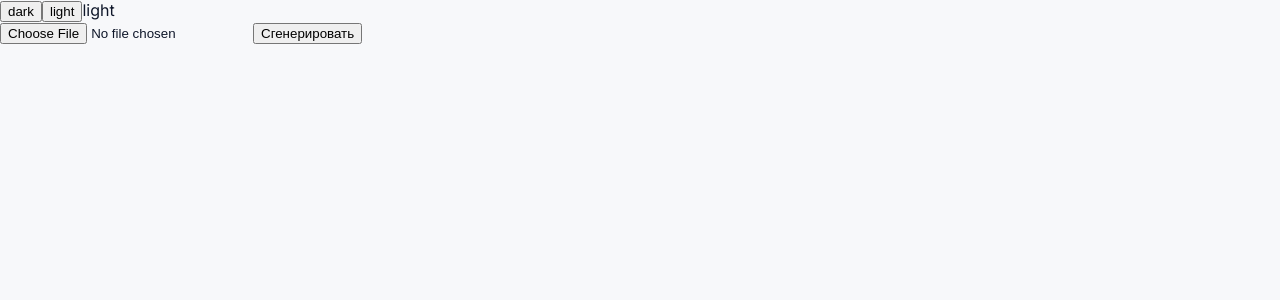
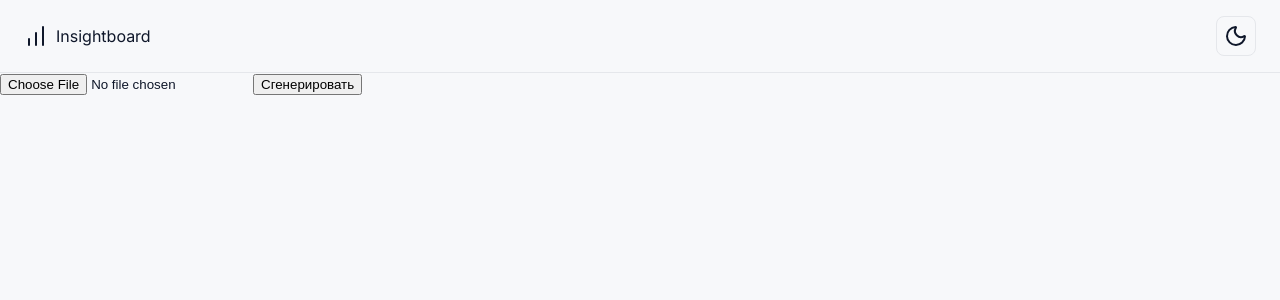
Before and after one commit to MeDi0n/Insightboard, a React (Vite) app in the folder frontend/: page /dashboard/1 in a window 1280 px wide. Shown: the top 300 px of the page. Built offline with nearby package versions, Linux system fonts and the light colour scheme.

Commit message:
add Header component (logo, theme toggle button)
Wire lucide-react icons; export Colors type from useTheme for reuse.

```diff
--- a/frontend/package.json
+++ b/frontend/package.json
@@ -12,6 +12,7 @@
   "dependencies": {
     "@fontsource/inter": "^5.3.0",
     "@tanstack/react-query": "^5.101.2",
+    "lucide-react": "^1.27.0",
     "react": "^19.2.7",
     "react-dom": "^19.2.7",
     "recharts": "^3.10.1"
--- a/frontend/src/App.tsx
+++ b/frontend/src/App.tsx
@@ -1,5 +1,6 @@
 import { useState } from "react";
 import DashboardView from "./components/DashboardView";
+import Header from "./components/Header/Header";
 import UploadForm from "./components/UploadForm";
 import useTheme from "./hooks/useTheme";
 
@@ -9,11 +10,7 @@ function App() {
 
   return (
     <>
-      <header>
-        <button onClick={() => setColorTheme("dark")}>dark</button>
-        <button onClick={() => setColorTheme("light")}>light</button>
-        {colorTheme}
-      </header>
+      <Header colorTheme={colorTheme} setColorTheme={setColorTheme} />
 
       {!jobId ? (
         <UploadForm onCreated={setJobId} />
--- /dev/null
+++ b/frontend/src/components/Header/Header.css
@@ -0,0 +1,26 @@
+.header {
+  display: flex;
+  justify-content: space-between;
+  align-items: center;
+  padding: var(--space-4) var(--space-5);
+  border-bottom: 1px solid var(--color-border);
+}
+
+.logo {
+  display: flex;
+  align-items: center;
+  gap: var(--space-2);
+}
+
+.switch-button {
+  border: 1px solid var(--color-border);
+  border-radius: var(--radius-control);
+  width: 40px;
+  height: 40px;
+  display: flex;
+  justify-content: center;
+  align-items: center;
+  background: transparent;
+  cursor: pointer;
+  color: var(--color-text-primary);
+}
--- /dev/null
+++ b/frontend/src/components/Header/Header.tsx
@@ -0,0 +1,29 @@
+import { ChartNoAxesColumnIncreasing, Moon, Sun } from "lucide-react";
+import type { Dispatch, SetStateAction } from "react";
+import type { Colors } from "../../hooks/useTheme";
+import "./Header.css";
+
+type Props = {
+  colorTheme: Colors;
+  setColorTheme: Dispatch<SetStateAction<Colors>>;
+};
+
+const Header = ({ colorTheme, setColorTheme }: Props) => {
+  const toggleTheme = () => {
+    setColorTheme((prev) => (prev === "light" ? "dark" : "light"));
+  };
+
+  return (
+    <header className="header">
+      <div className="logo">
+        <ChartNoAxesColumnIncreasing />
+        Insightboard
+      </div>
+      <button className="switch-button" onClick={toggleTheme}>
+        {colorTheme === "light" ? <Moon /> : <Sun />}
+      </button>
+    </header>
+  );
+};
+
+export default Header;
--- a/frontend/src/hooks/useTheme.ts
+++ b/frontend/src/hooks/useTheme.ts
@@ -1,9 +1,9 @@
 import { useEffect, useState } from "react";
 
-type Сolors = "light" | "dark";
+export type Colors = "light" | "dark";
 
 const useTheme = () => {
-  const [colorTheme, setColorTheme] = useState<Сolors>(() => {
+  const [colorTheme, setColorTheme] = useState<Colors>(() => {
     const savedColor = localStorage.getItem("colorTheme");
 
     if (savedColor === "dark") {
```
Also changed, not shown: 1 other file (tests, documents, lock files or other folders).
